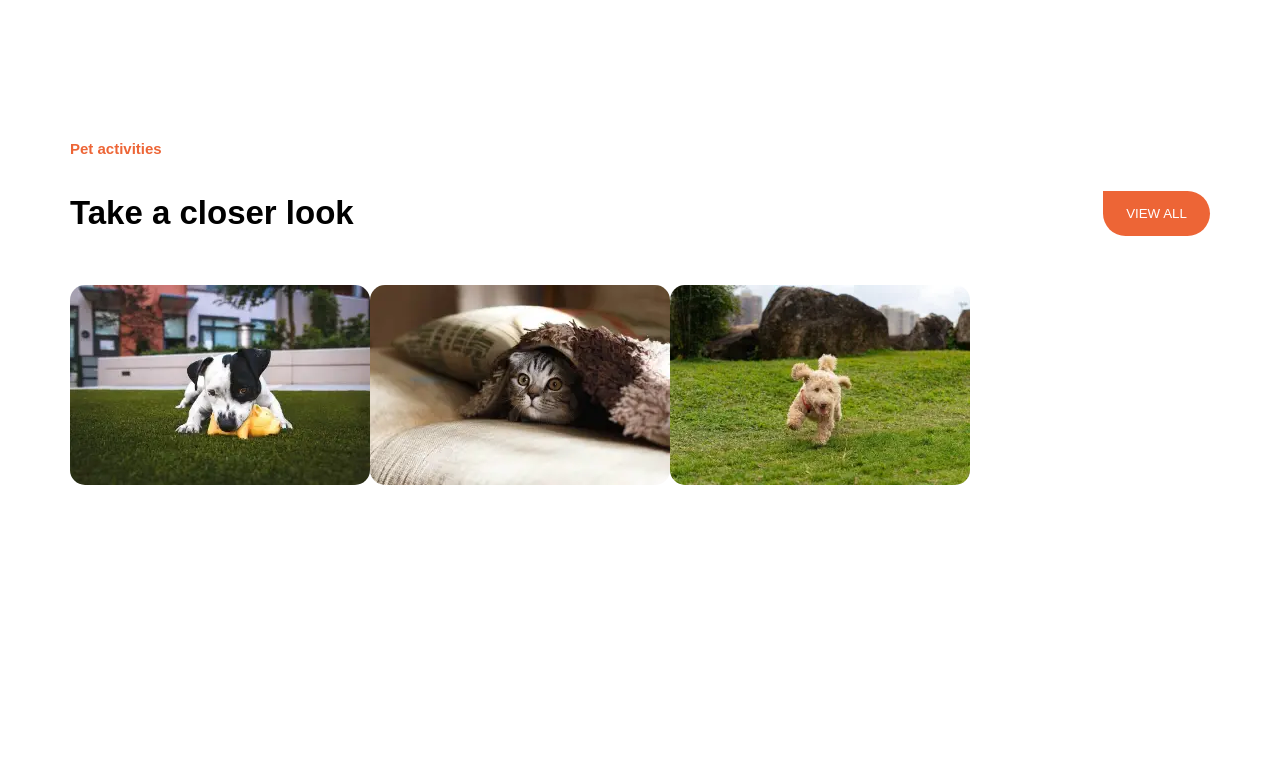
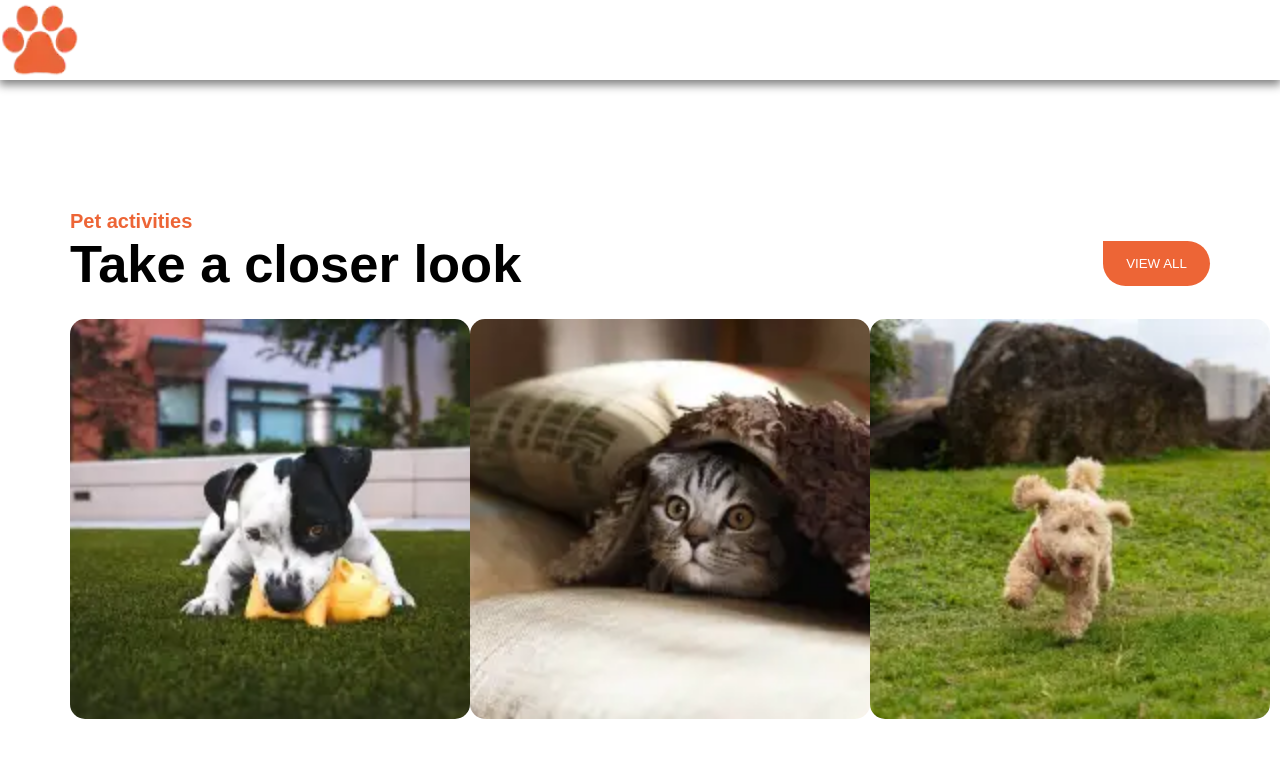
Before and after one commit to victorandujar/202301-w1ch4-Victor-Andujar, a website built with Parcel: page src/index.html in a window 1280 px wide. Built offline with nearby package versions, Linux system fonts and the light colour scheme; files whose address does not match are found by name.

Commit message:
add logo, images

```diff
--- a/src/css/style.css
+++ b/src/css/style.css
@@ -14,12 +14,22 @@
 :before,
 :after {
   box-sizing: border-box;
+  margin: 0;
 }
 
 body {
   margin: 0;
   min-height: 100vh;
   font-family: var(--typography-main);
+}
+
+.head {
+  display: flex;
+  margin: 0;
+  box-shadow: 0 4px 9px 1px gray;
+}
+
+.main-content {
   padding: var(--block-padding-vertical) var(--block-padding-horizontal);
 }
 
@@ -27,14 +37,14 @@ body {
   display: flex;
   justify-content: center;
   color: var(--color-main);
-  font-size: 15px;
+  font-size: 20px;
 }
 
 .subheader {
   display: flex;
   align-items: center;
   flex-direction: column;
-  font-size: 22px;
+  font-size: 35px;
 }
 
 .subheader__button {
@@ -47,13 +57,14 @@ body {
   cursor: pointer;
 }
 
+.subheader__button:hover {
+  background-color: transparent;
+  color: var(--color-main);
+  border: 1px solid var(--color-main);
+}
+
 .subheader__button:active {
   color: #000;
-}
-
-.subheader__button:hoover {
-  background: none;
-  color: var(--color-main);
 }
 
 .main-photos {
@@ -67,11 +78,13 @@ body {
 .main-photos__photo {
   border-radius: 15px;
   margin-top: 10px;
+  object-fit: cover;
 }
 
 @media (min-width: 990px) {
   .main-photos {
     flex-direction: row;
+    justify-content: space-between;
   }
 
   .main-content__title {
--- a/src/index.html
+++ b/src/index.html
@@ -12,7 +12,7 @@
 
 <body>
   <header class="head">
-
+    <img src="/src/images/logo2.webp" alt="Page logo" width="80" height="80">
   </header>
   <main class="main-content">
     <h1 class="main-content__title">Pet activities</h1>
@@ -21,9 +21,9 @@
       <button class="subheader__button">VIEW ALL</button>
     </section>
     <section class="main-photos">
-      <img src="images/01.webp" alt="Puppy playing at a garden" class="main-photos__photo">
-      <img src="images/02.webp" alt="Cat hidding under blanket" class="main-photos__photo">
-      <img src="images/03.webp" alt="Dog running and playing" class="main-photos__photo">
+      <img src="images/01.webp" alt="Puppy playing at a garden" width="400" height="400" class="main-photos__photo">
+      <img src="images/02.webp" alt="Cat hidding under blanket" width="400" height="400" class="main-photos__photo">
+      <img src="images/03.webp" alt="Dog running and playing" width="400" height="400" class="main-photos__photo">
     </section>
   </main>
 
```
Also changed, not shown: src/images/logo2.png (deleted), src/images/logo2.webp (added).
